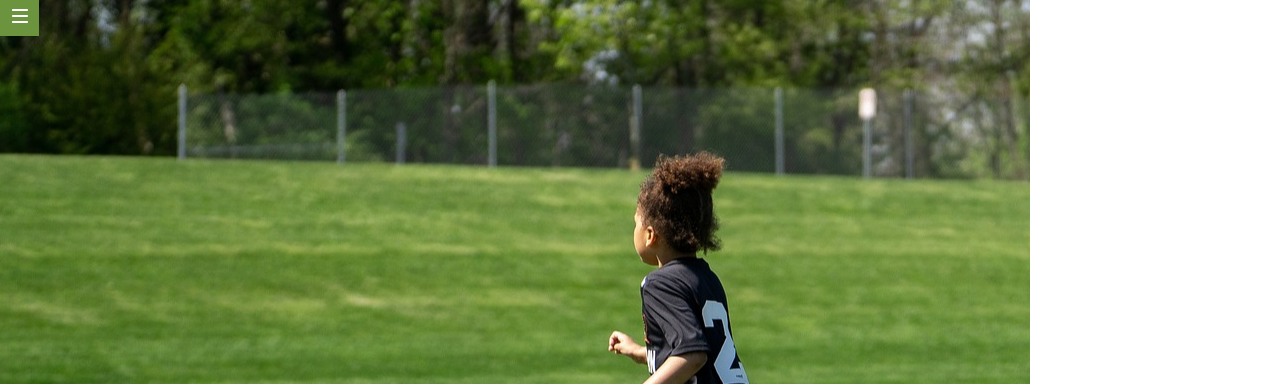
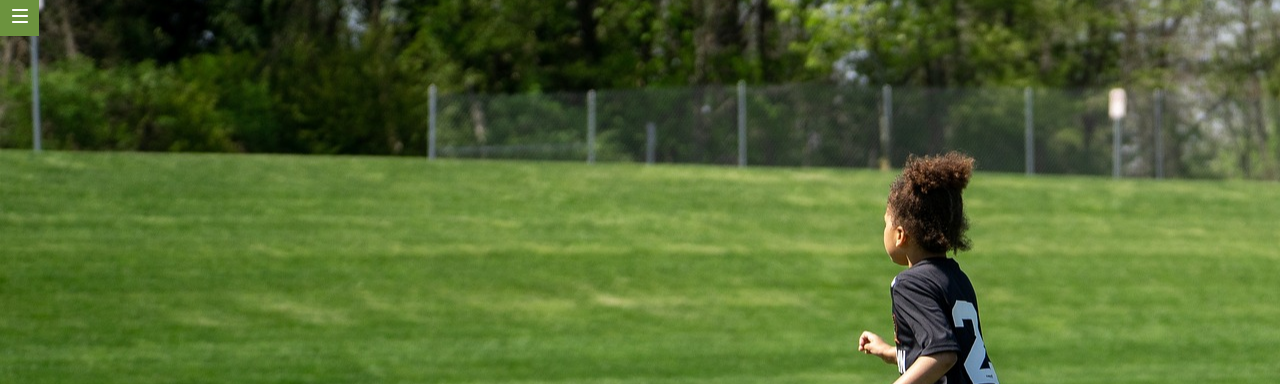
Before and after one commit to Adalab/modulo-1-evaluacion-final-mee96, a website built with Vite: page src/index.html in a window 1280 px wide. Shown: the top 384 px of the page. Built offline with nearby package versions, Linux system fonts and the light colour scheme.

Commit message:
mediaQ fotofutbol

```diff
--- a/src/scss/layout/_cuerpo-1.scss
+++ b/src/scss/layout/_cuerpo-1.scss
@@ -61,3 +61,13 @@
         height: 45px;
     }
 }
+
+@media (min-width: 1280px) {
+    .hero {
+
+        background-position: 100%;
+
+    }
+
+
+}
```
